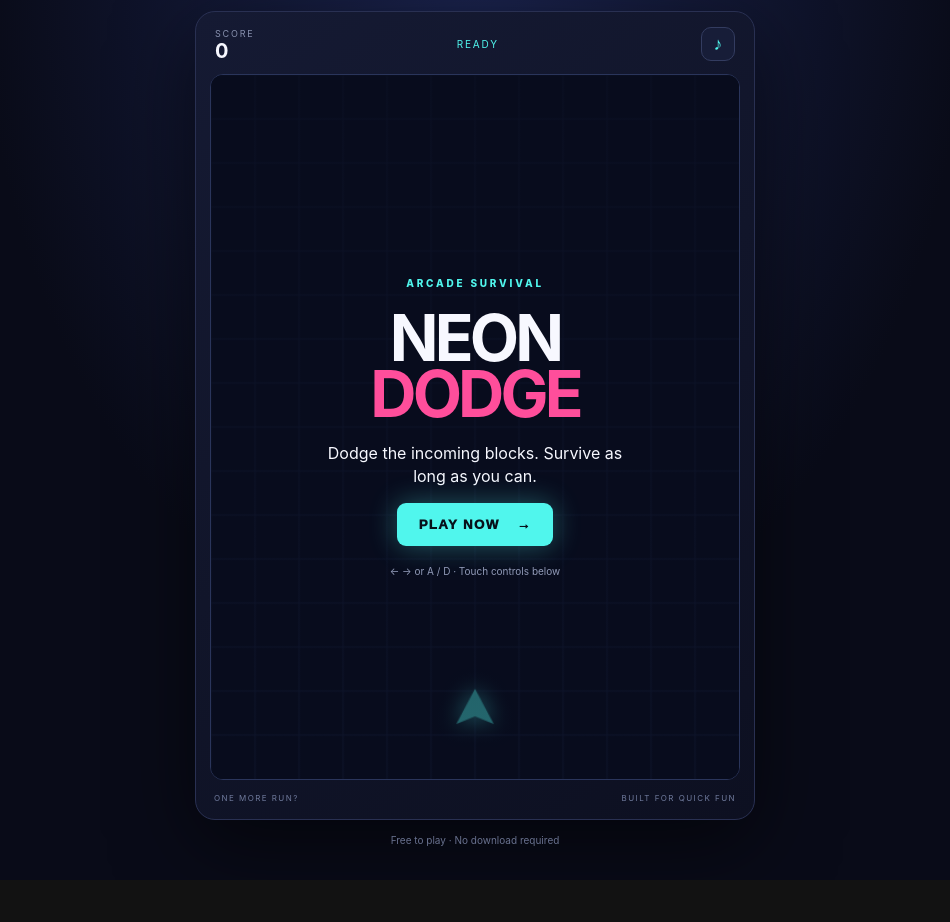
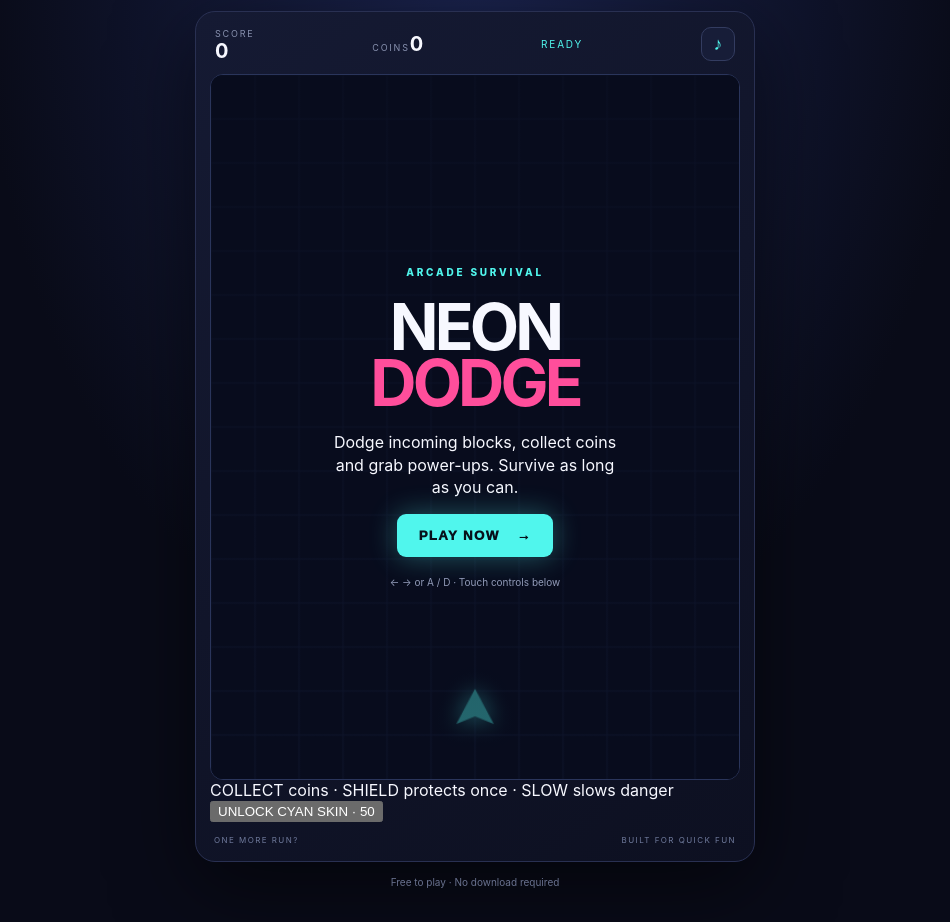
Before and after one commit to projectgithubrepository/simpleGame, a website with bundled scripts: page index.html in a window 1280 px wide. Shown: the part 69-991 px from the top of the page, without its empty margins (165-1115 px from the left). Before the commit the page ends 949 px from the top, so only its background shows below. Built offline with nearby package versions, Linux system fonts and the light colour scheme.

Commit message:
Add coins, power-ups and skin progression

```diff
--- a/index.html
+++ b/index.html
@@ -14,27 +14,26 @@
       <a class="brand" href="./" aria-label="Neon Dodge home"><span class="brand-mark">N</span><span>NEON<span class="brand-accent">DODGE</span></span></a>
       <div class="best">BEST <strong id="best-score">0</strong></div>
     </header>
-
     <section class="game-panel" aria-label="Neon Dodge game">
       <div class="hud">
         <div><span class="hud-label">SCORE</span><strong id="score">0</strong></div>
+        <div class="hud-coins"><span class="hud-label">COINS</span><strong id="coins">0</strong></div>
         <div class="status" id="status">READY</div>
         <button id="sound-button" class="icon-button" type="button" aria-label="Toggle sound" title="Toggle sound">♪</button>
       </div>
-
       <div class="stage-wrap">
-        <canvas id="game" width="480" height="640" aria-label="Game area. Move left and right to dodge obstacles." role="img"></canvas>
+        <canvas id="game" width="480" height="640" aria-label="Game area. Move left and right to dodge obstacles and collect coins and power-ups." role="img"></canvas>
         <div class="overlay" id="overlay">
           <div class="overlay-card">
             <p class="eyebrow" id="overlay-eyebrow">ARCADE SURVIVAL</p>
             <h1 id="overlay-title">NEON<br><span>DODGE</span></h1>
-            <p id="overlay-copy">Dodge the incoming blocks. Survive as long as you can.</p>
+            <p id="overlay-copy">Dodge incoming blocks, collect coins and grab power-ups. Survive as long as you can.</p>
             <button id="play-button" class="primary-button" type="button">PLAY NOW <span>→</span></button>
             <p class="hint">← → or A / D · Touch controls below</p>
           </div>
         </div>
       </div>
-
+      <div class="powerup-bar"><span id="powerup-status">COLLECT coins · SHIELD protects once · SLOW slows danger</span><button id="skin-button" type="button">UNLOCK CYAN SKIN · 50</button></div>
       <div class="mobile-controls" aria-label="Touch controls">
         <button id="left-button" type="button" aria-label="Move left">←</button>
         <button id="right-button" type="button" aria-label="Move right">→</button>
```
